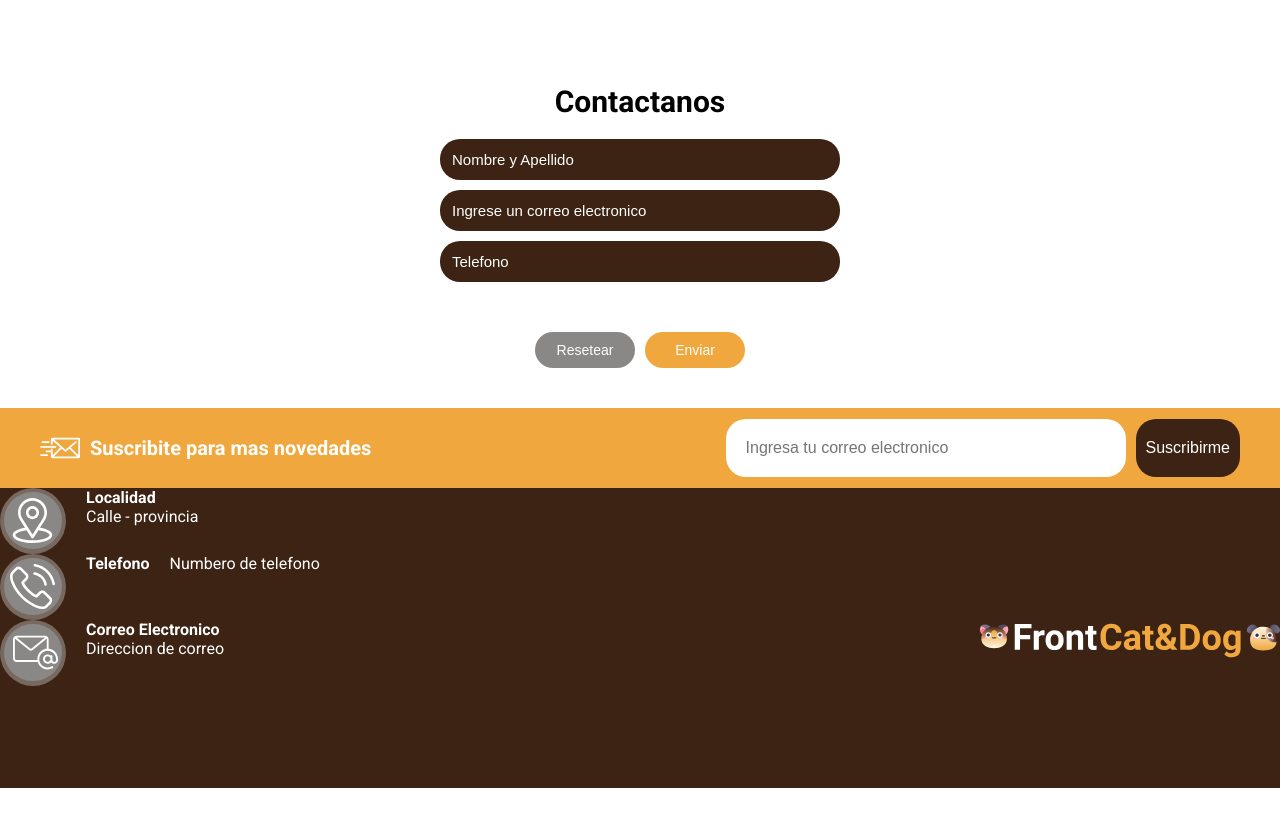
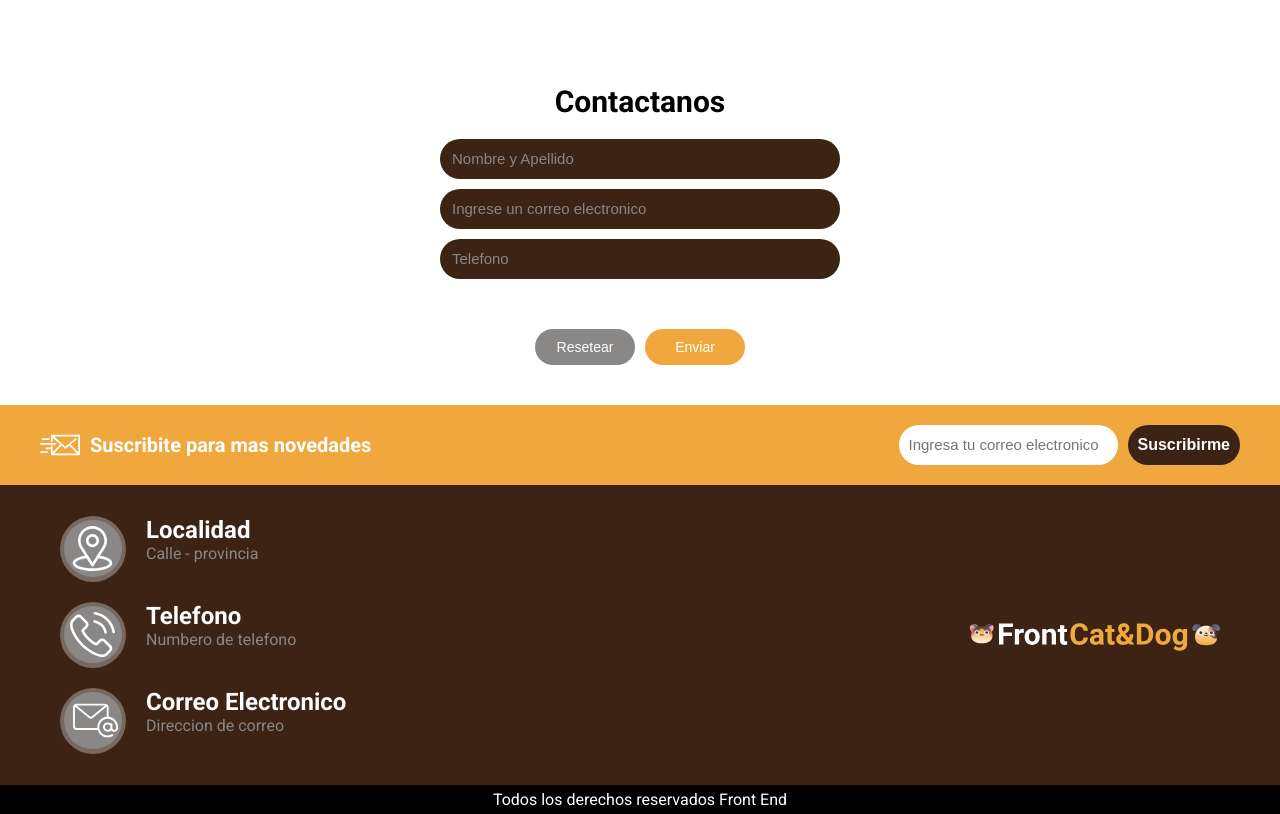
Before and after one commit to ericseparovic/petshop, a plain HTML site: page index.html in a window 1280 px wide. Shown: the part 1080-1894 px from the top of the page. Before the commit the page ends 1868 px from the top, so only its background shows below. Drawn offline with Linux system fonts and the light colour scheme.

Commit message:
The footer design is finished

```diff
--- a/css/style.css
+++ b/css/style.css
@@ -200,12 +200,16 @@ html {
   border: none;
   background-color: #3c2313;
   font-size: 1.5rem;
+  height: 4rem;
+  max-width: 40rem;
+  width: 100%;
   color: white;
   padding: 1.2rem;
+  outline: none;
 }
 
 .form-input::placeholder {
-  color: white;
+  color: #8a8787;
 }
 
 .form__buttom {
@@ -261,11 +265,15 @@ html {
 }
 
 .footer__subscribe-correo {
+  font-size: 1.5rem;
   background-color: white;
   border-radius: 2rem;
-  padding: 2rem;
-  width: 40rem;
+  padding: 1rem;
+  max-width: 30rem;
+  width: 100%;
+  height: 4rem;
   border: none;
+  outline: none;
 }
 
 .footer__subscribe-submit {
@@ -274,24 +282,51 @@ html {
   color: white;
   padding: 1rem;
   border: none;
+  font-weight: bold;
+}
+
+.footer__subscribe-submit:hover {
+  background-color: #5a3721ef;
 }
 
 .footer__contact {
   display: flex;
-  justify-content: space-between;
-}
-
-.footer__contact {
   height: 30rem;
   background-color: #3c2313;
   color: white;
+  justify-content: space-between;
+  align-items: center;
+  padding: 0 60px;
 }
 
 .footer__contact-logo {
-  width: 30rem;
+  width: 25rem;
+}
+
+.footer__contact-icons {
+  display: flex;
+  flex-direction: column;
+  gap: 20px;
+}
+
+.footer__contact-icons h4 {
+  font-size: 24px;
+}
+
+.footer__contact-icons p {
+  color: #8a8787;
 }
 
 .footer__contact-icon {
   display: flex;
-  gap: 2rem;
+  gap: 20px;
 }
+
+.footer__author {
+  height: auto;
+  max-height: 40px;
+  color: white;
+  background-color: black;
+  padding: 5px;
+  text-align: center;
+}
--- a/index.html
+++ b/index.html
@@ -105,7 +105,7 @@
             </form>
         </section>
         <section class="footer__contact">
-            <div class="footer__contact-container">
+            <div class="footer__contact-icons">
                 <div class="footer__contact-icon">
                     <img src="/img/location.svg" alt="">
                     <div>
@@ -116,8 +116,10 @@
                 </div>
                 <div class="footer__contact-icon">
                     <img src="/img/phonoe.svg" alt="">
-                    <h4>Telefono</h4>
-                    <p>Numbero de telefono</p>
+                    <div>
+                        <h4>Telefono</h4>
+                        <p>Numbero de telefono</p>
+                    </div>
                 </div>
                 <div class="footer__contact-icon">
                     <img src="/img/email.svg" alt="">
@@ -129,6 +131,9 @@
             </div>
             <img class="footer__contact-logo" src="/img/logo-footer.svg" alt="logo">
         </section>
+        <section class="footer__author">
+            <p>Todos los derechos reservados Front End</p>
+        </section>
     </footer>
 </body>
 
```
